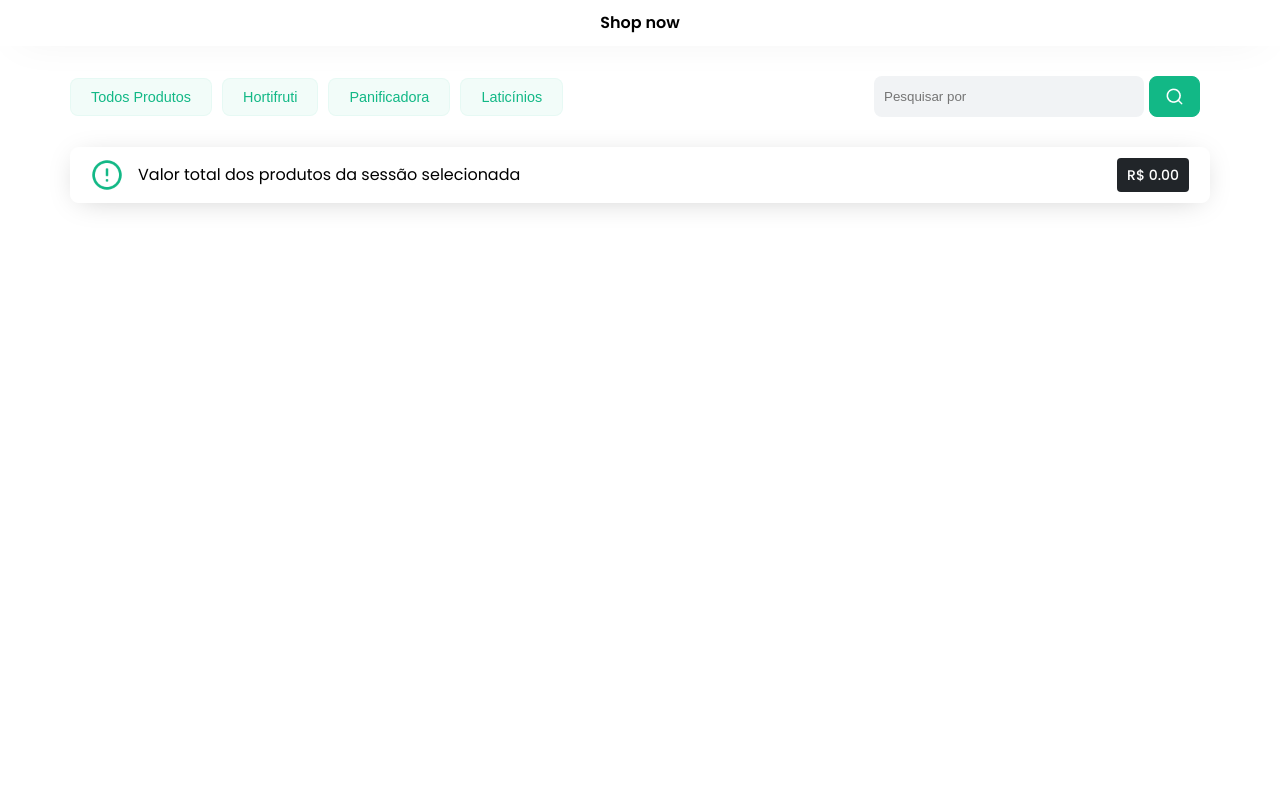
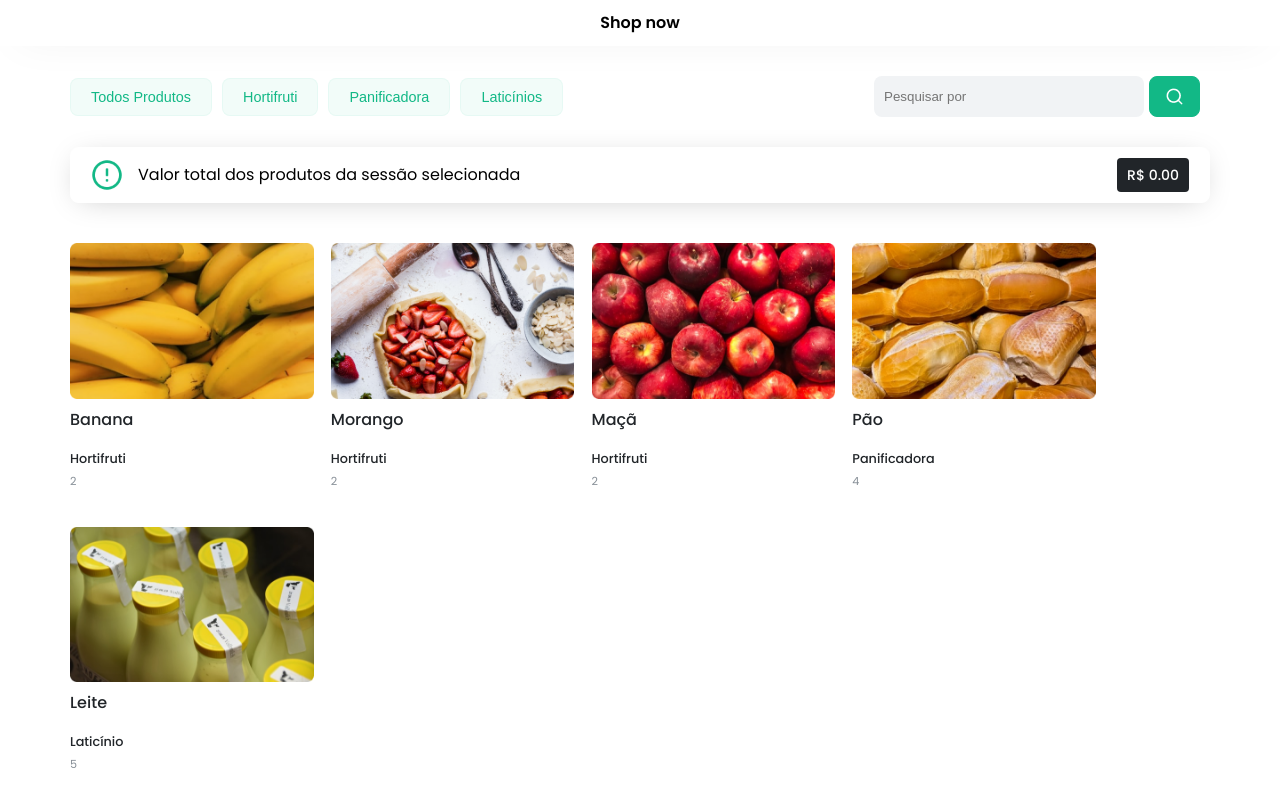
Before and after one commit to Kenzie-Academy-Brasil-Developers/entrega-lista-produtos-m2-sprint-1b-Junior-Rodriguess, a plain HTML site: page index.html in a window 1280 px wide. Drawn offline with Linux system fonts and the light colour scheme.

Commit message:
Atividade Produtos

```diff
--- a/index.html
+++ b/index.html
@@ -13,14 +13,14 @@
       href="https://fonts.googleapis.com/css2?family=Poppins:wght@400;500;600&display=swap"
       rel="stylesheet"
     />
+    <script defer src="src/js/dataProdutos.js"></script>
+    <script defer src="./src/js/script.js"></script>
     <title>Lista de Produtos</title>
   </head>
   <body>
-    <!-- CABEÇALHO -->
     <header>
       <h1>Shop now</h1>
     </header>
-    <!-- PARTE PRINCIPAL -->
     <main>
       <section class="filtersContainer">
         <div id="botoesContainer">
@@ -37,7 +37,6 @@
             Laticínios
           </button>
         </div>
-
         <div class="containerBuscaPorNome">
           <input
             type="text"
@@ -60,25 +59,27 @@
       </section>
       <!-- CONTAINER DE PRODUTOS -->
       <section class="containerVitrine">
-        <div class="containerListaProdutos">
-         <ul>
-                    <!-- Utilize esse item html como template para a construção da lista de produtos
+        <div id="produtosCard" class="containerListaProdutos">
 
-                    Você pode remover esses comentários depois que fizer a construção pelo DOM -->
+          <!-- <li>
+              <img src="./src/img/maça.png" alt="Imagem maçã">
+              <h3>Maçã</h3>
+              <span>Hortifruti</span>
+              <p>R$ 2.00</p>
+          </li>
+                       -->
 
-
-                    <!-- <li>
-                        <img src="./src/img/maça.png" alt="Imagem maçã">
-                        <h3>Maçã</h3>
-                        <span>Hortifruti</span>
-                        <p>R$ 2.00</p>
-                    </li> -->
-
-                </ul>
         </div>
       </section>
     </main>
-    <script src="src/js/dataProdutos.js"></script>
-    <script src="./scriptDemo.js"></script>
+
   </body>
 </html>
+
+
+<!-- 1 -
+  Construindo a Lista de Produtos
+A primeira coisa que precisamos fazer é construir a
+lista dos produtos na nossa página. Note que, no arquivo index.html
+ do repositório clonado, já temos um modelo HTML para utilizarmos
+ como base para criarmos os produtos de forma dinâmica, ou seja, através do DOM. -->
--- a/src/js/script.js
+++ b/src/js/script.js
@@ -1 +1,26 @@
-// seu código aqui
+function renderizarCards(){
+    const div = document.getElementById('produtosCard')
+    let ul = document.createElement('ul')
+    itensDoCard().forEach(function(elemento){
+        ul.append(elemento)
+    })
+    div.append(ul)
+}
+renderizarCards(itensDoCard())
+function itensDoCard(){
+    const arrayProdutos = []
+    for (let i = 0; i < produtos.length; i++){
+        let li   = document.createElement('li')
+        const img  = document.createElement('img')
+        img.src = `${produtos[i].img}`
+        const h3   = document.createElement('h3')
+        h3.innerText = `${produtos[i].nome}`
+        const span = document.createElement('span')
+        span.innerText = `${produtos[i].secao}`
+        const p    = document.createElement('p')
+        p.innerText = `${produtos[i].preco}`
+        li.append(img, h3, span, p)
+         arrayProdutos.push(li)
+    }
+    return arrayProdutos
+}
```
